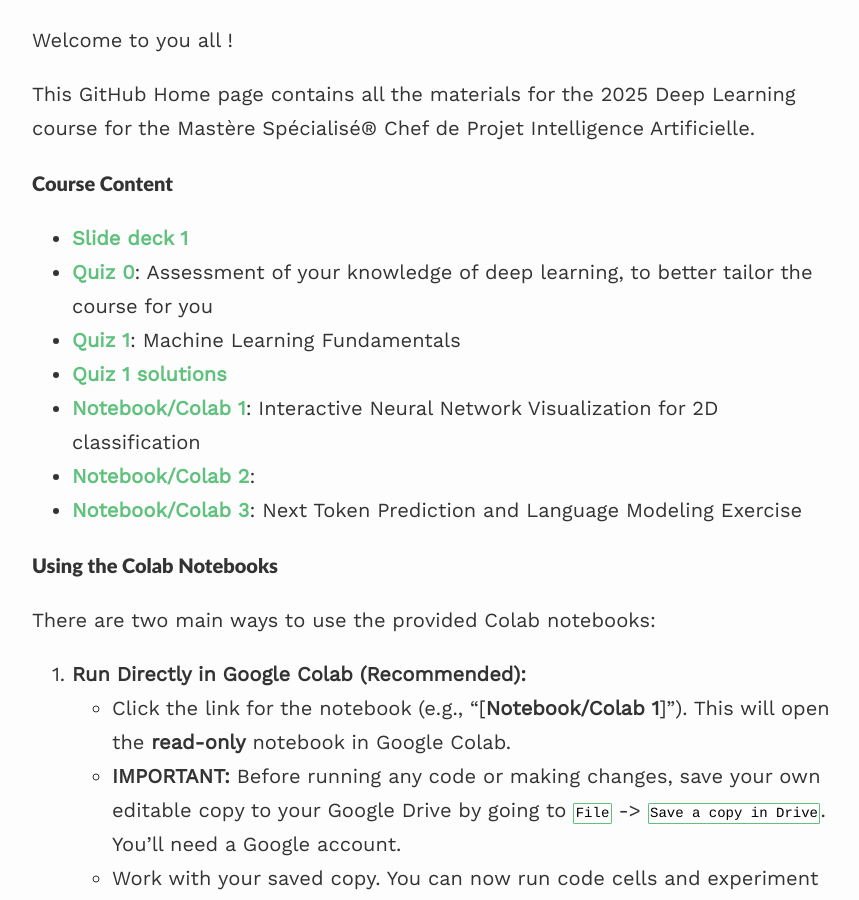
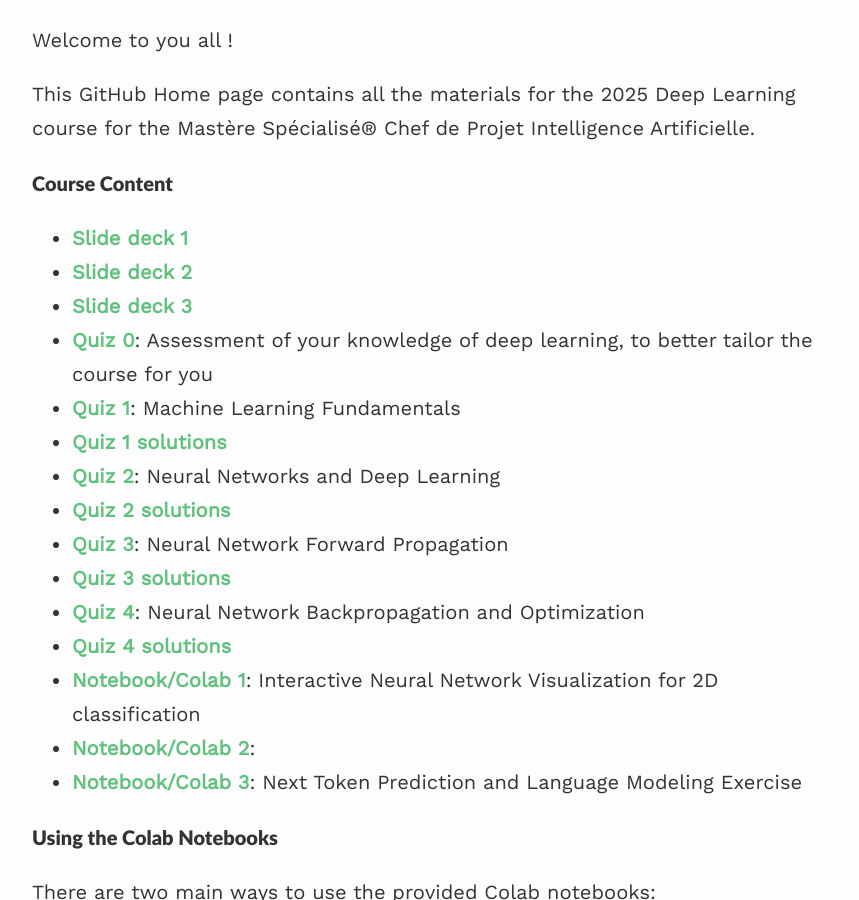
Before and after one commit to saleml/saleml.github.io, a Jekyll site: the page built from sk25.md, in a window 1280 px wide and 900 px high, scrolled down 265 px. Shown: the whole window, without its empty margins (208-1067 px from the left). Built offline with Jekyll 4.4.1, drawn with Linux system fonts in a browser that asks for light colours; nearby versions of some CDN libraries.

Commit message:
Add new slide decks and quizzes to SKEMA 2025 Deep Learning course page

```diff
--- a/sk25.md
+++ b/sk25.md
@@ -17,9 +17,17 @@ This GitHub Home page contains all the materials for the 2025 Deep Learning cour
 
 
 - [**Slide deck 1**]({{ site.baseurl }}/assets/files/skema2025_course/session1.pdf)
+- [**Slide deck 2**]({{ site.baseurl }}/assets/files/skema2025_course/session2.pdf)
+- [**Slide deck 3**]({{ site.baseurl }}/assets/files/skema2025_course/session3.pdf)
 - [**Quiz 0**](https://docs.google.com/forms/d/e/1FAIpQLSdVYm9_lK7Q87IpkafAuzP3taJE8rx7M206frlNSRsuRAHH_A/viewform?usp=dialog): Assessment of your knowledge of deep learning, to better tailor the course for you
 - [**Quiz 1**](https://docs.google.com/forms/d/e/1FAIpQLSdUtTBULIdHHy1n1FN2eXMk6bj10ALGCPlrQjEdlWQvZIBcpQ/viewform): Machine Learning Fundamentals
 - [**Quiz 1 solutions**](https://www.youtube.com/watch?v=dQw4w9WgXcQ)
+- [**Quiz 2**](https://docs.google.com/forms/d/e/1FAIpQLScB6jDGEeWYIyn5a2_L3YiTsbk2SsUCxjaqrOf-rgTjccI-cg/viewform): Neural Networks and Deep Learning
+- [**Quiz 2 solutions**](https://www.youtube.com/watch?v=dQw4w9WgXcQ)
+- [**Quiz 3**](https://docs.google.com/forms/d/e/1FAIpQLSeqmTBnYYQT-LYFU9Sfc8MUoOG-vDtxaLo-qM_04s8fUXz_jw/viewform): Neural Network Forward Propagation
+- [**Quiz 3 solutions**](https://www.youtube.com/watch?v=dQw4w9WgXcQ)
+- [**Quiz 4**](https://docs.google.com/forms/d/e/1FAIpQLSdSy39v9-bApzkC-Wyvq8AyxMkLoIQ35ZYp8vP6iDIENx0kvQ/viewform?usp=dialog): Neural Network Backpropagation and Optimization
+- [**Quiz 4 solutions**](https://www.youtube.com/watch?v=dQw4w9WgXcQ)
 - [**Notebook/Colab 1**](https://colab.research.google.com/drive/1rxntuqCbXyclHsVF74k3_hs2W4aWlAYG?usp=sharing): Interactive Neural Network Visualization for 2D classification
 - [**Notebook/Colab 2**](https://colab.research.google.com/drive/1YZ3w3sjyq1_wGGI7MYXqjxPRWW9rRL-1?usp=sharing):
 - [**Notebook/Colab 3**](https://colab.research.google.com/drive/1z0loXvEpq7UUgiIBzLBc9znZ5pYNM3xp?usp=sharing): Next Token Prediction and Language Modeling Exercise
```
Also changed, not shown: 2 other files.
